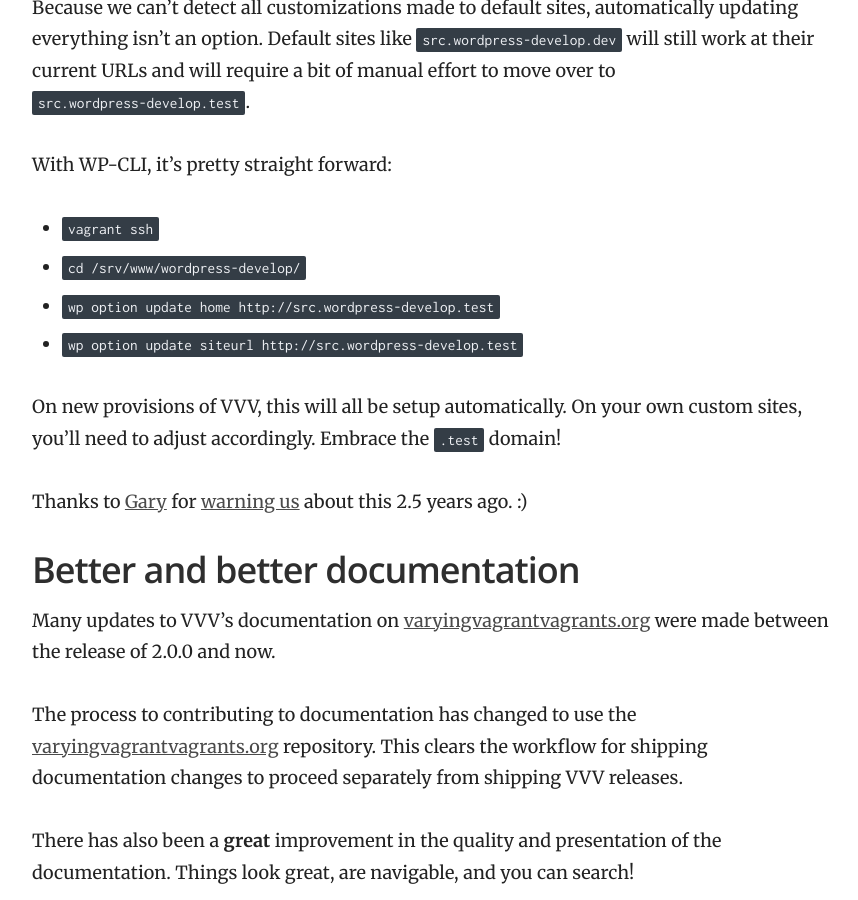
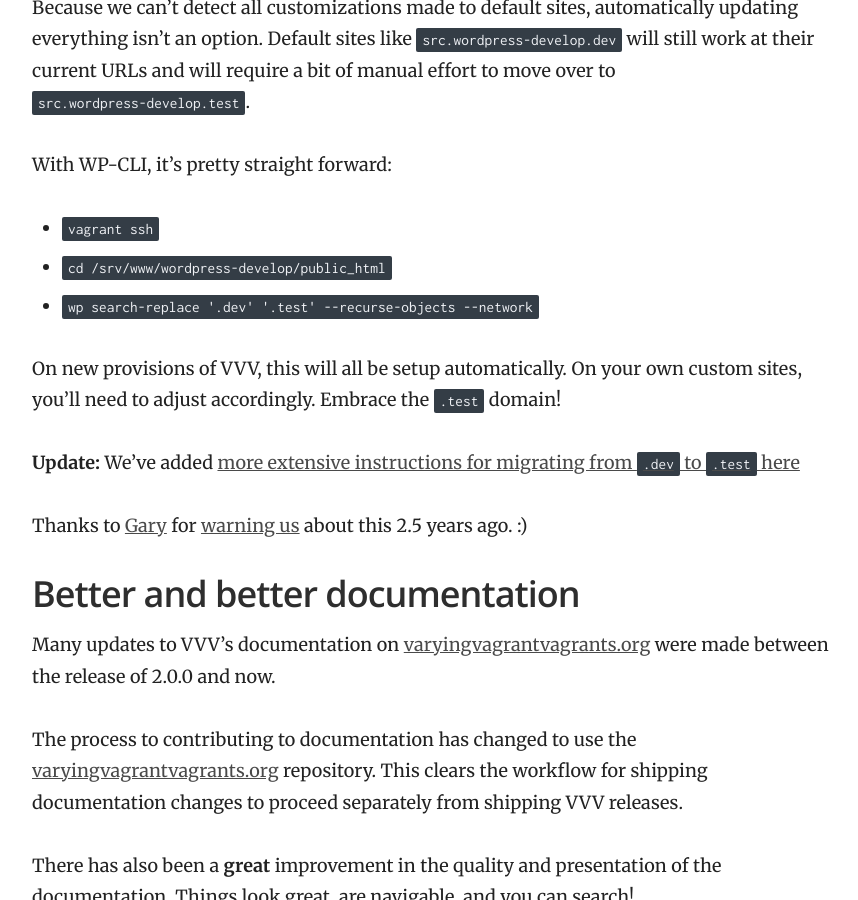
Before and after one commit to Varying-Vagrant-Vagrants/varyingvagrantvagrants.org, a Jekyll site: the page built from _posts/2017-11-08-varying-vagrant-vagrants-2-1-0.md, in a window 1280 px wide and 900 px high, scrolled down 728 px. Shown: the whole window, without its empty margins (358-1216 px from the left). Built offline with Jekyll 4.4.1, drawn with Linux system fonts in a browser that asks for light colours.

Commit message:
fixed instructions in the update post for moving to .test

```diff
--- a/_posts/2017-11-08-varying-vagrant-vagrants-2-1-0.md
+++ b/_posts/2017-11-08-varying-vagrant-vagrants-2-1-0.md
@@ -22,11 +22,12 @@ Because we can't detect all customizations made to default sites, automatically
 With WP-CLI, it's pretty straight forward:
 
 * `vagrant ssh`
-* `cd /srv/www/wordpress-develop/`
-* `wp option update home http://src.wordpress-develop.test`
-* `wp option update siteurl http://src.wordpress-develop.test`
+* `cd /srv/www/wordpress-develop/public_html`
+* `wp search-replace '.dev' '.test' --recurse-objects --network`
 
 On new provisions of VVV, this will all be setup automatically. On your own custom sites, you'll need to adjust accordingly. Embrace the `.test` domain!
+
+**Update:** We've added [more extensive instructions for migrating from `.dev` to `.test` here](https://varyingvagrantvagrants.org/docs/en-US/troubleshooting/dev-tld/)
 
 Thanks to [Gary](https://github.com/pento) for [warning us](https://github.com/Varying-Vagrant-Vagrants/VVV/issues/583) about this 2.5 years ago. :)
 
```
